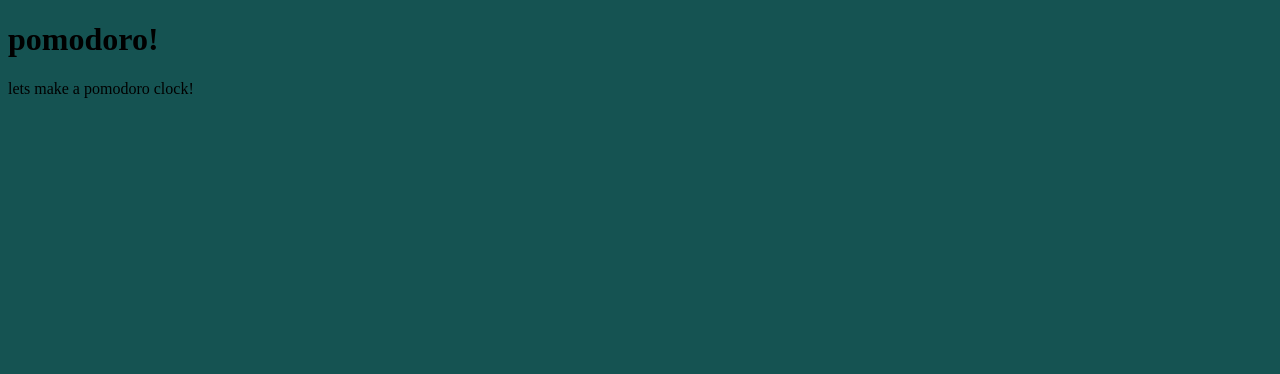
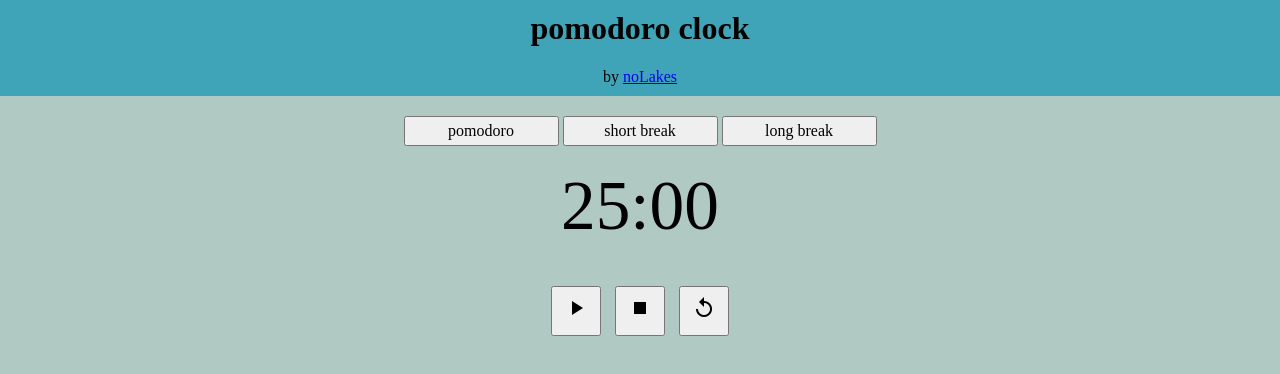
Before and after one commit to noLakes/pomodoroClock, a plain HTML site: page index.html in a window 1280 px wide. Drawn offline with Linux system fonts and the light colour scheme; a web font is replaced by a local one.

Commit message:
added basic css style and html

```diff
--- a/index.html
+++ b/index.html
@@ -5,11 +5,30 @@
         <meta charset="utf-8">
         <title>pomodoro clock</title>
         <link rel="stylesheet" href="style.css">
+        <link href="https://fonts.googleapis.com/icon?family=Material+Icons"rel="stylesheet">
     </head>
 
     <body>
-        <h1>pomodoro!</h1>
-        <p>lets make a pomodoro clock!</p>
+        <div id="main">
+            <div id="header">
+                <h1 id="title">pomodoro clock</h1>
+                <p id="author">by <span><a href="https://github.com/noLakes">noLakes</a></span></p>
+            </div>
+
+            <div id="timerModes">
+                <button id="pomoButton">pomodoro</button>
+                <button id="shortBreakButton">short break</button>
+                <button id="longBreakButton">long break</button>
+            </div>
+
+            <div id="timer">25:00</div>
+
+            <div id="transportButtons">
+                <button id="start"><span class="material-icons">play_arrow</span></button>
+                <button id="stop"><span class="material-icons">stop</span></button>
+                <button id="reset"><span class="material-icons">replay</span></button>
+            </div>
+        </div>
 
 
     </body>
--- a/style.css
+++ b/style.css
@@ -1,10 +1,14 @@
 html {
-    background-color: #155352;
+    background-color: #b1c9c3;
 }
 
 @font-face {
     font-family: qud1;
     src: url(fonts/SourceCodePro-Regular.ttf);
+}
+
+body {
+    margin: 0px;
 }
 
 h1 {
@@ -14,3 +18,67 @@ h1 {
 p {
     font-family: qud1;
 }
+
+#header {
+    position: relative;
+    background-color: #40a4b9;
+}
+
+#title {
+    margin-top: 0px;
+    padding-top: 10px;
+    margin-left: auto;
+    margin-right: auto;
+    text-align: center;
+
+}
+
+#author {
+    margin-top: 0px;
+    padding-bottom: 10px;
+    margin-left: auto;
+    margin-right: auto;
+    margin-bottom: 0px;
+    text-align: center;
+}
+
+#timerModes {
+    position: relative;
+    margin: auto;
+    padding-top: 20px;
+    text-align: center;
+    width: 500px;
+}
+
+#timerModes button {
+    margin: 0px;
+    width: 31%;
+    height: 30px;
+    font-family: qud1;
+    font-size: 12pt;
+}
+
+#timer {
+    position: relative;
+    margin: 20px auto 20px auto;
+    width: 25%;
+    text-align: center;
+    font-family: qud1;
+    font-size: 52pt;
+    align-content: center;
+}
+
+#transportButtons {
+    position: relative;
+    margin: auto;
+    padding-top: 20px;
+    text-align: center;
+    width: 25%;
+}
+
+#transportButtons button {
+    margin: 0px 5px;
+    width: 50px;
+    height: 50px;
+    font-size: 20pt;
+}
```
